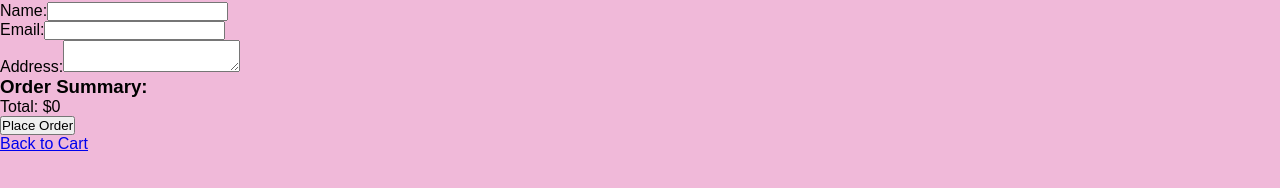
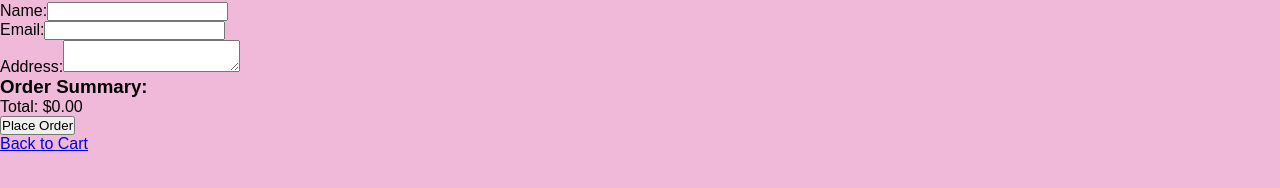
Before and after one commit to kiraashley24/inf655_midterm, a React (Create React App) app: page /checkout in a window 1280 px wide. Shown: the part 126-314 px from the top of the page. Built offline with nearby package versions, Linux system fonts and the light colour scheme.

Commit message:
still trying to pass totalprice and items to checkoutpage.

```diff
--- a/src/App.js
+++ b/src/App.js
@@ -42,7 +42,7 @@ const App = () => {
         <Route path="/products" element={<Products products={ItemDescript} addToCart={addToCart} />} />
         <Route path="/productdetail" element={<ProductDetail />} />
         <Route path="/cart" element={<Cart cart={cart} removeFromCart={removeFromCart} />} />
-        <Route path="/checkout" element={<Checkout cart={cart} setCart={setCart} total={calculateTotal()} handleSubmit={handleSubmit} />} />
+        <Route path="/checkout" element={<Checkout cart={cart} setCart={setCart} totalPrice={calculateTotal()} handleSubmit={handleSubmit} />} />
         <Route path="/thankyou" element={<ThankYou />} />
       </Routes>
     </Router>
--- a/src/components/Checkout.js
+++ b/src/components/Checkout.js
@@ -1,7 +1,8 @@
 import React, { useState } from 'react';
 import { Link } from 'react-router-dom';
 
-const Checkout = ({ cart, setCart, handleSubmit }) => {
+const Checkout = ({ cart, setCart, handleSubmit, totalPrice }) => {
+
   const [name, setName] = useState('');
   const [email, setEmail] = useState('');
   const [address, setAddress] = useState('');
@@ -10,16 +11,22 @@ const Checkout = ({ cart, setCart, handleSubmit }) => {
   const handleEmailChange = (e) => setEmail(e.target.value);
   const handleAddressChange = (e) => setAddress(e.target.value);
 
-  const calculateTotal = () => {
-    return cart.reduce((acc, item) => acc + (item.price * item.quantity), 0);
+  const handleFormSubmit = (e) => {
+    e.preventDefault();
+    // Call the handleSubmit function passed from props
+    handleSubmit({ name, email, address, items: cart, totalPrice });
+    // Reset the form state
+    setName('');
+    setEmail('');
+    setAddress('');
+    // Clear the cart
+    setCart([]);
   };
-
-  const total = calculateTotal();
 
   return (
     <div className="checkout">
       <h2>Checkout</h2>
-      <form onSubmit={handleSubmit}>
+      <form onSubmit={handleFormSubmit}>
         <div>
           <label htmlFor="name">Name:</label>
           <input type="text" id="name" value={name} onChange={handleNameChange} required />
@@ -34,13 +41,13 @@ const Checkout = ({ cart, setCart, handleSubmit }) => {
         </div>
         <h3>Order Summary:</h3>
         <ul>
-        {cart.map((item) => (
-          <li key={item.id}>
-            {item.name} - ${typeof item.price === 'number' ? item.price : 'N/A'} - Quantity: {item.quantity}
-          </li>
-        ))}
-      </ul>
-      <p>Total: ${typeof total === 'number' ? total : 'N/A'}</p>
+          {cart.map((item) => (
+            <li key={item.id}>
+              {item.name} - ${item.price.toFixed(2)} - Quantity: {item.quantity}
+            </li>
+          ))}
+        </ul>
+        <p>Total: ${totalPrice.toFixed(2)}</p>
 
         <button type="submit">Place Order</button>
       </form>
--- a/src/pages/Cart.js
+++ b/src/pages/Cart.js
@@ -85,7 +85,11 @@ const Cart = ({ cart, removeFromCart }) => {
             <div>
               <h5>Total Price: ${totalPrice.toFixed(2)}</h5>
             </div>
-            <Link to={items.length > 0 ? "/checkout" : "/cart"} className="btn btn-success">Buy Products</Link>
+            <Link to={{ pathname: '/checkout', state: { items: items, totalPrice: totalPrice } }}>Checkout</Link>
+
+
+
+
           </div>
         </div>
       </div>
```
